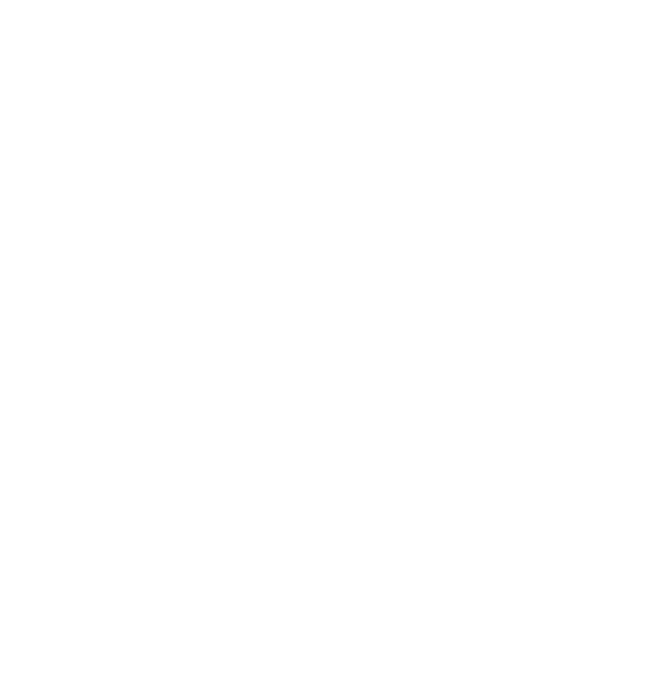
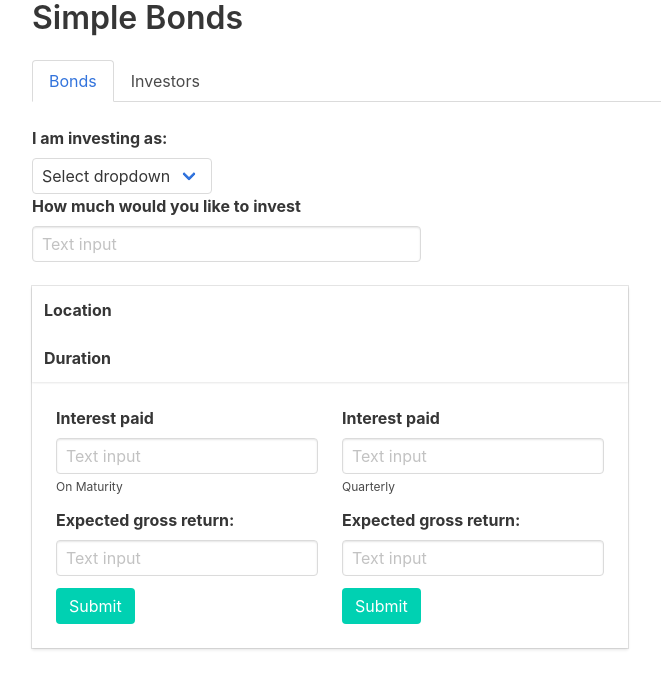
Before and after one commit to AJ-Murphy/simple-bonds, a plain HTML site: page index.html in a window 1280 px wide. Shown: the whole page, without its empty margins (0-661 px from the left). Drawn offline with Linux system fonts and the light colour scheme.

Commit message:
setup base layout for bonds page

```diff
--- a/css/style.css
+++ b/css/style.css
@@ -0,0 +1,7 @@
+.flex-wrap {
+  flex-wrap: wrap;
+}
+
+.flex-direction-d {
+  flex-direction: column;
+}
--- a/index.html
+++ b/index.html
@@ -9,6 +9,117 @@
     <title>Simple Bonds</title>
   </head>
   <body>
+    <div class="container is-fluid">
+      <!--Start heading / nav-->
+      <h1 class="title">Simple Bonds</h1>
+      <div class="tabs is-boxed">
+        <ul>
+          <li class="is-active">
+            <a>
+              <span>Bonds</span>
+            </a>
+          </li>
+          <li>
+            <a>
+              <span>Investors</span>
+            </a>
+          </li>
+        </ul>
+      </div>
+      <!--End heading / nav-->
+      <!--Start form-->
+      <div class="columns is-mobile">
+        <div class="column is-4">
+          <label class="label">I am investing as:</label>
+          <div class="control">
+            <div class="select">
+              <select>
+                <option>Select dropdown</option>
+                <option>With options</option>
+              </select>
+            </div>
+          </div>
+          <div class="field">
+            <label class="label">How much would you like to invest</label>
+            <div class="control">
+              <input class="input" type="text" placeholder="Text input" />
+            </div>
+          </div>
+        </div>
+      </div>
+      <!--End form-->
+      <!--Start cards-->
+      <div class="columns is-desktop flex-wrap">
+        <div class="column is-half">
+          <div class="card">
+            <header class="card-header flex-direction-d">
+              <p class="card-header-title">
+                Location
+              </p>
+              <p class="card-header-title">
+                Duration
+              </p>
+            </header>
+            <div class="card-content">
+              <div class="columns">
+                <div class="column">
+                  <div class="field">
+                    <label class="label">Interest paid</label>
+                    <div class="control">
+                      <input
+                        class="input"
+                        type="text"
+                        placeholder="Text input"
+                      />
+                    </div>
+                    <p class="help">On Maturity</p>
+                  </div>
+                  <div class="field">
+                    <label class="label">Expected gross return:</label>
+                    <div class="control">
+                      <input
+                        class="input"
+                        type="text"
+                        placeholder="Text input"
+                      />
+                    </div>
+                  </div>
+                  <div class="control">
+                    <button class="button is-primary">Submit</button>
+                  </div>
+                </div>
+                 <div class="column">
+                  <div class="field">
+                    <label class="label">Interest paid</label>
+                    <div class="control">
+                      <input
+                        class="input"
+                        type="text"
+                        placeholder="Text input"
+                      />
+                      <p class="help">Quarterly</p>
+                    </div>
+                  </div>
+                  <div class="field">
+                    <label class="label">Expected gross return:</label>
+                    <div class="control">
+                      <input
+                        class="input"
+                        type="text"
+                        placeholder="Text input"
+                      />
+                    </div>
+                  </div>
+                  <div class="control">
+                    <button class="button is-primary">Submit</button>
+                  </div>
+              </div>
+            </div>
+          </div>
+        </div>
+      </div>
+      <!--End cards-->
+    </div>
     <script src="js/app.js"></script>
   </body>
 </html>
```
